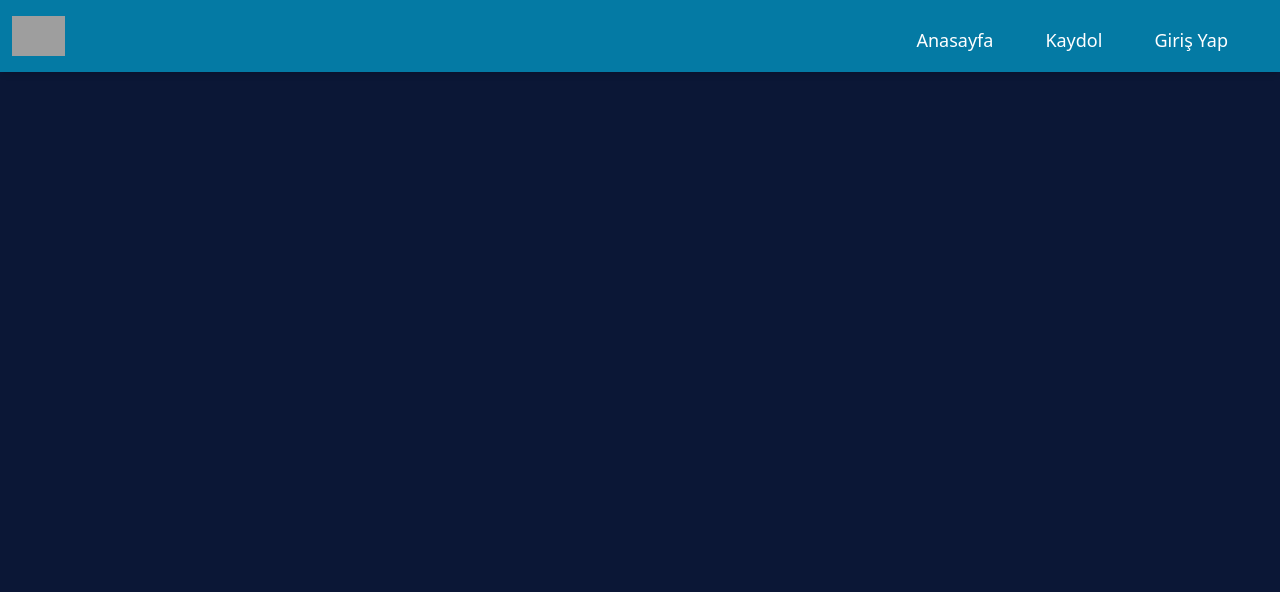
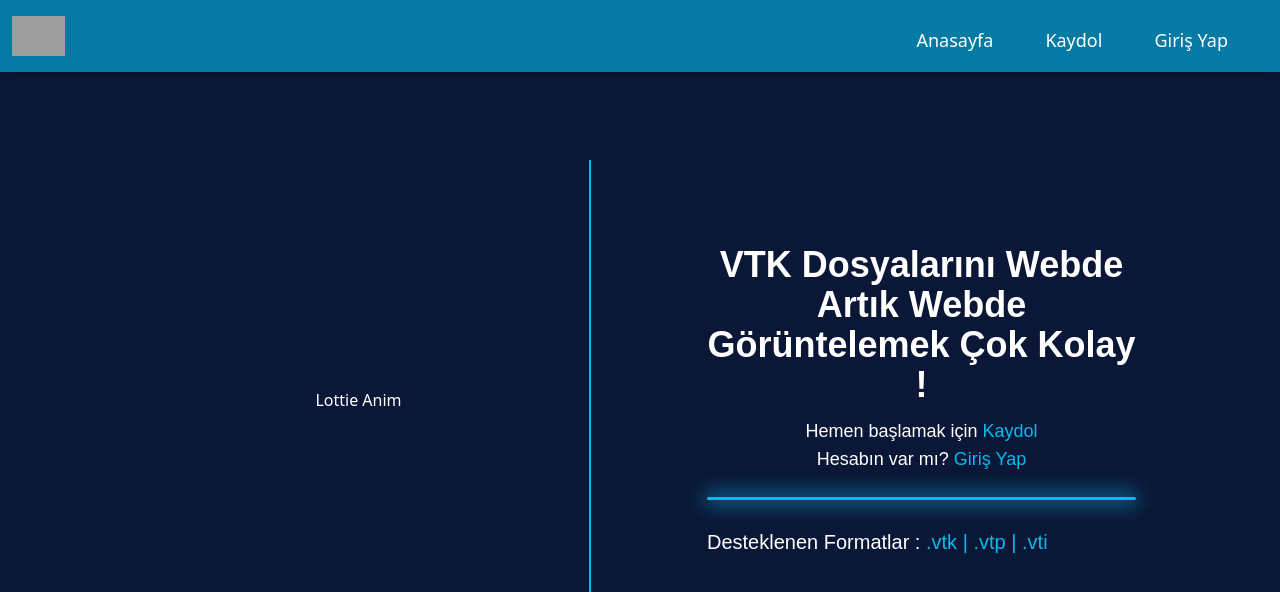
Before and after one commit to netcad3d/ReactVtkMaster, a React (Vite) app in the folder frontend/react-vtk/: page / in a window 1280 px wide. Shown: the top 592 px of the page. Built offline with nearby package versions, Linux system fonts and the light colour scheme; grey boxes are pictures that could not be loaded.

Commit message:
Landing Page

```diff
--- a/frontend/react-vtk/src/pages/Home.jsx
+++ b/frontend/react-vtk/src/pages/Home.jsx
@@ -4,6 +4,7 @@ import { useSelector } from "react-redux";
 import Upload from "../components/Upload";
 import Preview from "../components/Preview";
 import FetchFiles from "../components/FetchFiles";
+import LandingPage from "./LandingPage";
 
 const Home = () => {
   const [files, setFiles] = useState([]);
@@ -49,7 +50,9 @@ const Home = () => {
             <FetchFiles />
           </div>
         </div>
-      ) : null}
+      ) : (
+        <LandingPage />
+      )}
     </>
   );
 };
--- /dev/null
+++ b/frontend/react-vtk/src/pages/LandingPage.jsx
@@ -0,0 +1,86 @@
+import React from "react";
+import { useNavigate } from "react-router-dom";
+
+const LandingPage = () => {
+  const navigate = useNavigate();
+
+  return (
+    <div className="flex flex-col justify-center items-center bg-primary h-[100vh]">
+      <div className="flex justify-center items-center md:mt-0  md:w-[80%]">
+        <div className="flex justify-center items-center w-[100%] h-[70vh] flex-col md:flex-row md:h-[600px]">
+          <div className="flex flex-[1] justify-center items-center text-white">
+            Lottie Anim
+          </div>
+          <div
+            className="flex flex-[1] justify-center items-center border-t-2 md:border-l-2 md:border-t-0 border-secondary h-[80%] w-[80%] pl-0 md:pl-[100px]"
+            style={{ fontFamily: '"Exo-2", sans-serif' }}
+          >
+            <div className="flex p-4 text-center flex-col">
+              <h1 className="text-white text-4xl capitalize font-semibold">
+                VTK dosyalarını webde artık webde görüntelemek çok kolay !
+              </h1>
+              <div className="mt-3">
+                <p className="text-white text-lg">
+                  Hemen başlamak için{" "}
+                  <span
+                    className="text-secondary cursor-pointer hover:text-secondaryDark transition-all duration-100 ease-in-out"
+                    onClick={() => navigate("/signup")}
+                  >
+                    Kaydol
+                  </span>{" "}
+                </p>
+                <p className="text-white text-lg">
+                  Hesabın var mı?{" "}
+                  <span
+                    className="text-secondary cursor-pointer hover:text-secondaryDark transition-all duration-100 ease-in-out"
+                    onClick={() => navigate("/login")}
+                  >
+                    Giriş Yap
+                  </span>{" "}
+                </p>
+                <div
+                  className="h-[3px] w-[100%] md:w-full bg-secondary rounded-md mt-6 mb-3"
+                  style={{
+                    boxShadow: "0px 0px 20px 2px rgba(0, 188, 239, 1)",
+                  }}
+                />
+                <div className="flex justify-start">
+                  <p className="text-white text-xl mt-4">
+                    Desteklenen Formatlar :{" "}
+                    <span className="text-secondary">
+                      <a
+                        href="https://kitware.github.io/vtk-examples/site/VTKFileFormats/#legacy-file-examples"
+                        target="blank"
+                        className="hover:text-secondaryDark transition-all duration-100 ease-in-out"
+                      >
+                        .vtk{" "}
+                      </a>
+                      |{" "}
+                      <a
+                        href="https://kitware.github.io/vtk-examples/site/VTKFileFormats/#polydata"
+                        target="blank"
+                        className="hover:text-secondaryDark transition-all duration-100 ease-in-out"
+                      >
+                        .vtp{" "}
+                      </a>{" "}
+                      |{" "}
+                      <a
+                        href="https://kitware.github.io/vtk-examples/site/VTKFileFormats/#imagedata"
+                        target="blank"
+                        className="hover:text-secondaryDark transition-all duration-100 ease-in-out"
+                      >
+                        .vti{" "}
+                      </a>
+                    </span>
+                  </p>
+                </div>
+              </div>
+            </div>
+          </div>
+        </div>
+      </div>
+    </div>
+  );
+};
+
+export default LandingPage;
```
